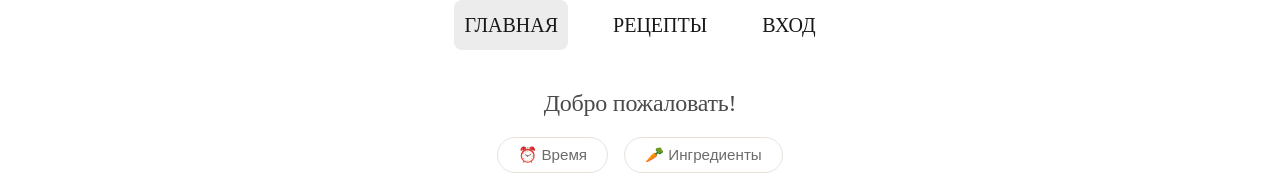
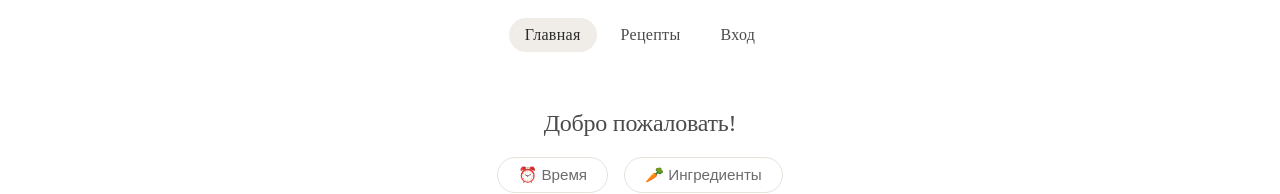
Before and after one commit to DAN-Andrey/Recipe_Development_Project, a React (Vite) app in the folder client/: page / in a window 1280 px wide. Shown: the top 194 px of the page. Built offline with nearby package versions, Linux system fonts and the light colour scheme; no server answers.

Commit message:
create_favorites_page

```diff
--- /dev/null
+++ b/client/src/pages/FavoritesPage/FavoritesPage.css
@@ -0,0 +1,31 @@
+.favorites-page {
+  max-width: 1200px;
+  width: 90%;
+  margin: 40px auto;
+  padding-bottom: 60px;
+}
+
+.favorites-title {
+  font-size: 1.8rem;
+  font-weight: 400;
+  color: #2c2c2c;
+  margin-bottom: 32px;
+  letter-spacing: -0.01em;
+  border-bottom: 1px solid #f0ede8;
+  padding-bottom: 16px;
+}
+
+.favorites-empty {
+  text-align: center;
+  color: #8b8b8b;
+  font-size: 1.1rem;
+  padding: 60px 20px;
+  background: #faf9f7;
+  border-radius: 16px;
+}
+
+.favorites-grid {
+  display: grid;
+  grid-template-columns: repeat(auto-fill, minmax(320px, 1fr));
+  gap: 24px;
+}
--- /dev/null
+++ b/client/src/pages/FavoritesPage/FavoritesPage.jsx
@@ -0,0 +1,45 @@
+import { useEffect, useState } from "react";
+import "./FavoritesPage.css";
+import RecipeCard from "../../entities/recipe/ui/RecipeCard/RecipeCard";
+import FavoritesApi from "../../entities/favorites/api/FavoritesApi";
+
+export default function FavoritesPage({ user }) {
+  const [favorites, setFavorites] = useState([]);
+
+  useEffect(() => {
+    const fetchFavorites = async () => {
+      try {
+        const { data } = await FavoritesApi.getFavorites();
+        setFavorites(data || []);
+      } catch (error) {
+        console.error(error);
+      }
+    };
+
+    if (user) {
+      fetchFavorites();
+    }
+  }, [user]);
+
+  return (
+    <div className="favorites-page">
+      <h1 className="favorites-title">Избранное</h1>
+
+      {favorites.length === 0 ? (
+        <p className="favorites-empty">У вас пока нет избранных рецептов. 💔</p>
+      ) : (
+        <div className="favorites-grid">
+          {favorites.map((recipe) => (
+            <RecipeCard
+              key={recipe.id}
+              recipe={recipe}
+              recipes={favorites}
+              setRecipes={setFavorites}
+              user={user}
+            />
+          ))}
+        </div>
+      )}
+    </div>
+  );
+}
--- a/client/src/widgets/Header/Header.css
+++ b/client/src/widgets/Header/Header.css
@@ -1,36 +1,70 @@
 nav {
   display: flex;
-  gap: 35px;
+  gap: 8px;
   justify-content: center;
-  height: 50px;
+  align-items: center;
+  height: 70px;
   margin-bottom: 20px;
+  padding: 0 20px;
+  background: transparent;
 }
 
 .navlink {
   text-decoration: none;
-  text-transform: uppercase;
-  color: rgb(23, 23, 23);
-  font-size: 20px;
-  padding: 20px 10px;
-  border-radius: 8px;
+  color: #4a4a4a;
+  font-size: 16px;
+  padding: 8px 16px;
+  border-radius: 40px;
   display: flex;
   align-items: center;
   justify-content: center;
-  background-color: white;
-  transition: background-color 0.3s ease;
+  background-color: transparent;
+  transition: all 0.2s ease;
+  font-weight: 450;
+  letter-spacing: 0.3px;
 }
 
 .navlink:hover {
-  background-color: beige;
+  background-color: #f5f3f0;
+  color: #2c2c2c;
 }
 
 .navlink.active {
-  background-color: rgb(236, 236, 236);
+  background-color: #f0ede8;
+  color: #2c2c2c;
 }
+
 .username {
   display: flex;
   align-items: center;
   color: #6b6b6b;
-  font-size: 16px;
-  padding: 0 10px;
+  font-size: 15px;
+  padding: 0 12px;
+  font-weight: 400;
+  border-left: 1px solid #e8e2da;
+  border-right: 1px solid #e8e2da;
+  margin: 0 4px;
+  height: 40px;
 }
+
+/* Адаптивность */
+@media (max-width: 640px) {
+  nav {
+    flex-wrap: wrap;
+    height: auto;
+    padding: 16px;
+    gap: 6px;
+  }
+
+  .navlink {
+    font-size: 14px;
+    padding: 6px 12px;
+  }
+
+  .username {
+    border: none;
+    padding: 6px 12px;
+    width: 100%;
+    justify-content: center;
+  }
+}
```
Also changed, not shown: 1 other file (tests, documents, lock files or other folders).
